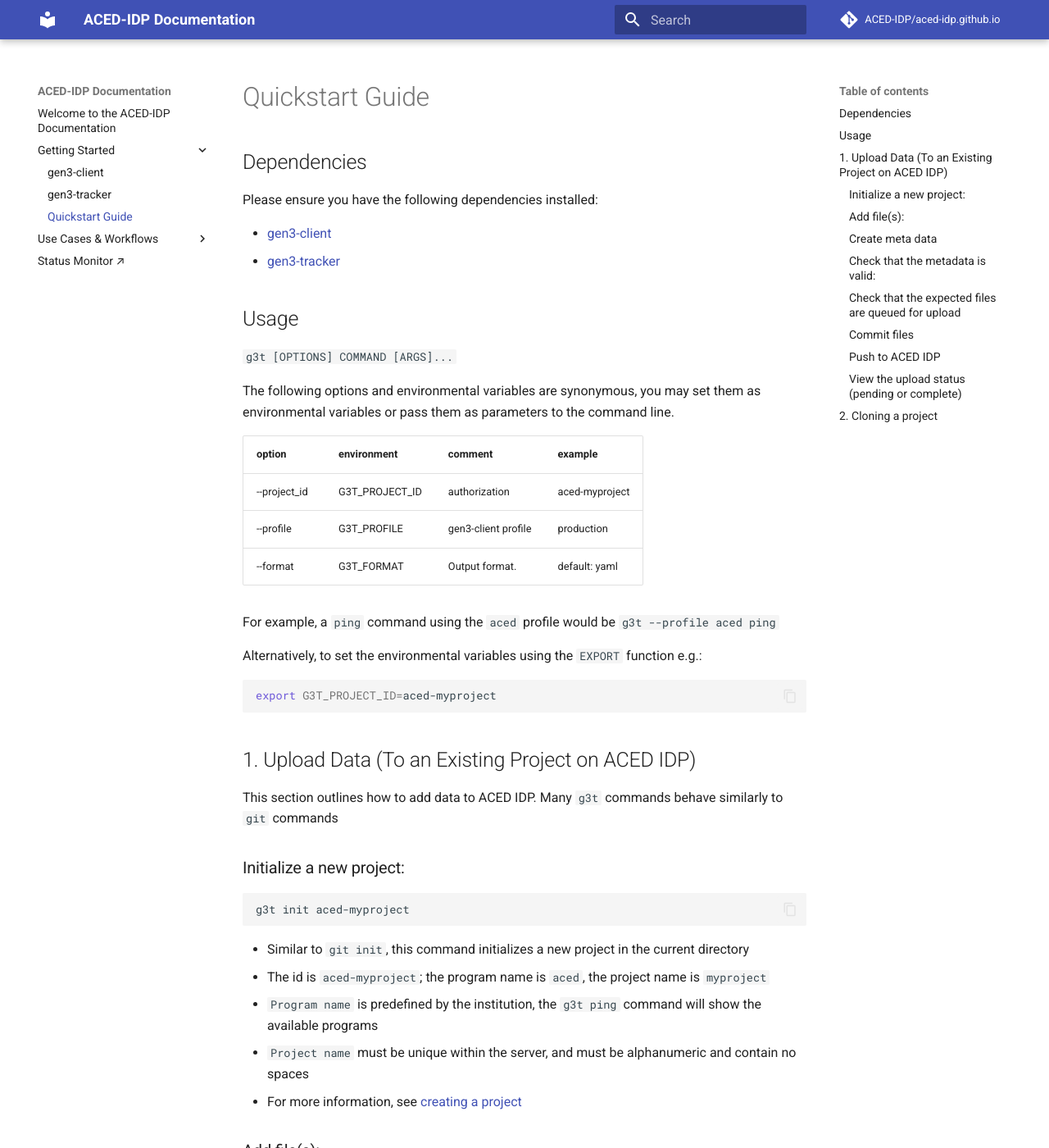
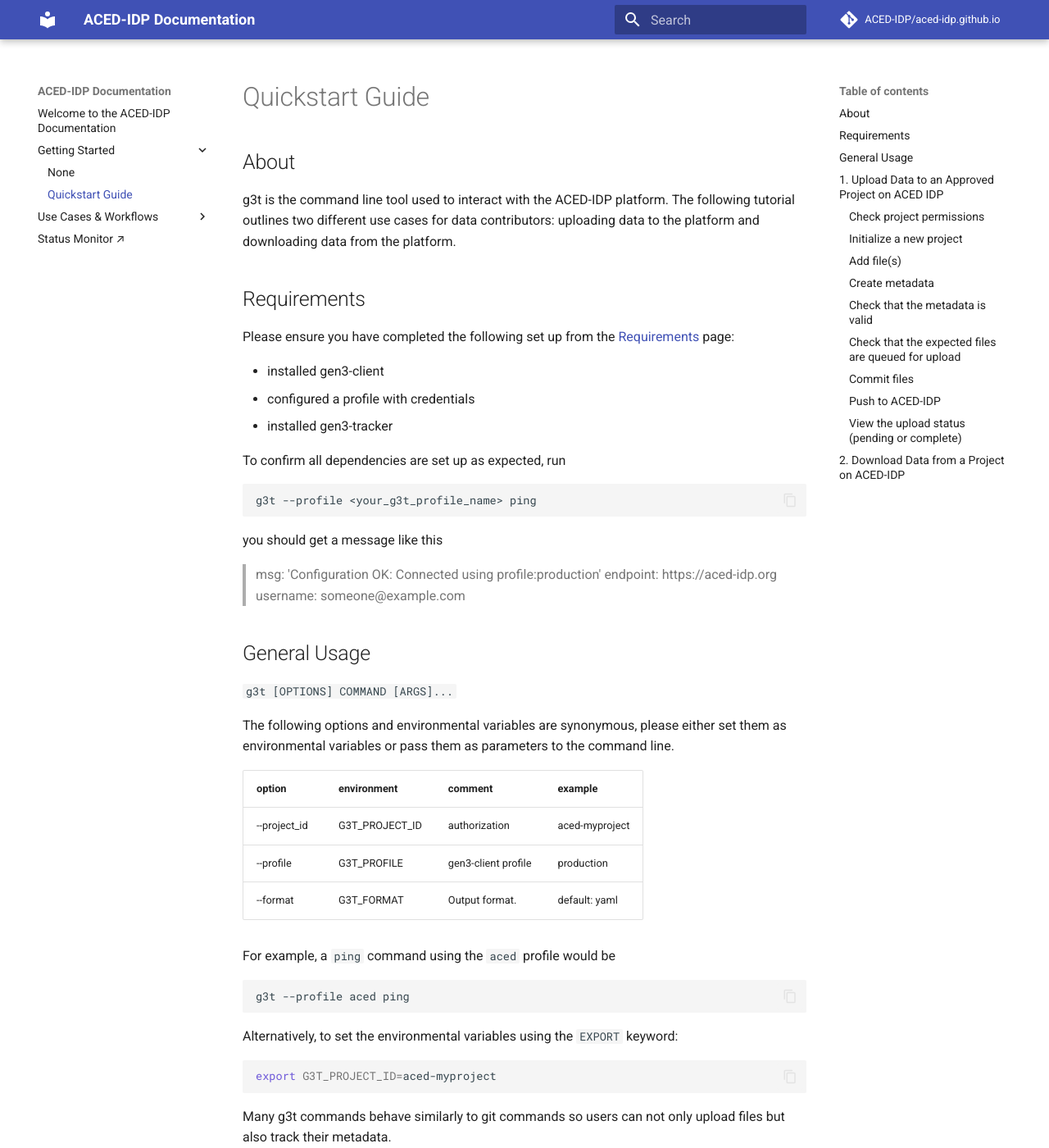
Before and after one commit to ACED-IDP/aced-idp.github.io, an MkDocs documentation site: the page built from docs/workflows/quick-start-guide.md, in a window 1280 px wide and 1400 px high. Shown: the whole window at 82% size. Built offline with MkDocs 1.6.1 and Material for MkDocs 9.7.7, drawn with Linux system fonts in a browser that asks for light colours; comment, search, counter and statistics services are not loaded; some of the changed text lies outside the part shown.

Commit message:
incorporate Elizabeth's feedback

````diff
--- a/docs/workflows/quick-start-guide.md
+++ b/docs/workflows/quick-start-guide.md
@@ -1,18 +1,35 @@
 
 # Quickstart Guide
 
-## Dependencies
+## About
 
-Please ensure you have the following dependencies installed:
+g3t is the command line tool used to interact with the ACED-IDP platform. The following tutorial outlines two different use cases for data contributors: uploading data to the platform and downloading data from the platform.
 
-* [gen3-client](../requirements/gen3-client.md)
-* [gen3-tracker](../requirements/gen3-tracker.md)
+## Requirements
 
-## Usage
+Please ensure you have completed the following set up from the [Requirements](/requirements) page:
+
+* installed gen3-client
+* configured a profile with credentials
+* installed gen3-tracker
+
+
+To confirm all dependencies are set up as expected, run
+
+```sh
+g3t --profile <your_g3t_profile_name> ping
+```
+
+you should get a message like this
+> msg: 'Configuration OK: Connected using profile:production'
+endpoint: https://aced-idp.org
+username: someone@example.com
+
+## General Usage
 
 `g3t  [OPTIONS] COMMAND [ARGS]...`
 
-The following options and environmental variables are synonymous, you may set them as environmental variables or pass them as parameters to the command line.
+The following options and environmental variables are synonymous, please either set them as environmental variables or pass them as parameters to the command line.
 
 | option       | environment     | comment             | example         |
 |--------------|-----------------| ------------------- |-----------------|
@@ -20,43 +37,70 @@
 | --profile    | G3T_PROFILE     | gen3-client profile | production      |
 | --format     | G3T_FORMAT      | Output format.      | default: yaml   |
 
-For example, a `ping` command using the `aced` profile would be `g3t --profile aced ping`
+For example, a `ping` command using the `aced` profile would be
 
-Alternatively, to set the environmental variables using the `EXPORT` function e.g.:
+```sh
+g3t --profile aced ping
+```
+
+Alternatively, to set the environmental variables using the `EXPORT` keyword:
 
 ```sh
 export G3T_PROJECT_ID=aced-myproject
 ```
 
+Many g3t commands behave similarly to git commands so users can not only upload files but also track their metadata.
 
-## 1. Upload Data (To an Existing Project on ACED IDP)
-This section outlines how to add data to ACED IDP. Many `g3t` commands behave similarly to `git` commands
+For the following examples, we will use the `aced` program with a project called `myproject` and a `aced` g3t profile.
 
-### Initialize a new project:
+
+## 1. Upload Data to an Approved Project on ACED IDP
+
+The first use case we will cover outlines how to add data to new project that you have access to on ACED-IDP.
+
+!!!note
+    Please ensure you have created a G3T_PROFILE environment variable, as the rest of the tutorial will assume you have done so.
+
+### Check project permissions
+
+Then, check what projects you have access to using the command
+
+```sh
+g3t projects ls
+```
+
+Ensure that you have permissions to edit `aced-myproject`. If not, please contact a system adminstrator to get the correct permissions.
+
+### Initialize a new project
+
+Then, initialize the new project in a new directory
 
 ```
+mkdir aced-myproject
+cd aced-myproject
 g3t init aced-myproject
 ```
 
-* Similar to `git init`, this command initializes a new project in the current directory
+* Similar to `git init`, this command creates a new project in the current directory
+* Make sure to specify a profile as an environment variable or as a flag in the command line
 * The id is `aced-myproject`; the program name is `aced`, the project name is `myproject`
-* `Program name` is predefined by the institution, the `g3t ping` command will show the available programs
-* `Project name` must be unique within the server, and must be alphanumeric and contain no spaces
+* `Program name` is predefined by the institution
+* `Project name` must be unique within the server, be alphanumeric, and contain no spaces
 * For more information, see [creating a project](creating-project.md)
 
-### Add file(s):
+### Add file(s)
 
 ```
 g3t add folder/file.tsv
 g3t add folder/file2.tsv
 ```
 
-* This command will record an entry for each file in the `MANIFEST` directory.
+* For each data file, this command will record an entry in the `MANIFEST` directory.
 * Optionally you can tag each file with patient, specimen or other identifiers. See `g3t add --help` for more information.
 * Note: `g3t add`, as opposed to git add, creates entries for data files rather than just staging files for a g3t commit.  Your data files remain in place and are not checked in.
 * For more information, see [adding data](upload.md)
 
-### Create meta data
+### Create metadata
 
 The `g3t meta init` command will take care of creating FHIR compliant data for you.
 
@@ -80,9 +124,9 @@
 | Specimen.ndjson        | Sample information     |
 
 
-> Note: You may supply your own FHIR data, the `g3t meta init` command is a convenience method to generate the required files.
+> Note: `g3t meta init` command is a convenience method to generate the required metadata associated with the files. For your particular use case, you may also want to supply your own FHIR data.
 
-### Check that the metadata is valid:
+### Check that the metadata is valid
 
 ```
 g3t meta validate
@@ -95,13 +139,15 @@
 ```
 g3t status
 ```
+- This command will determine what files have not been checked in yet.
 
 ### Commit files
 ```
 g3t commit -m "Adding files"
 ```
+- See `g3t commit --help` for more info
 
-### Push to ACED IDP
+### Push to ACED-IDP
 ```
 g3t push
 ```
@@ -118,22 +164,28 @@
 g3t status
 ```
 
-Check that your data was uploaded successfully by viewing on the Exploration tab on [aced-idp.org](https://aced-idp.org)
+Check that your data was uploaded successfully by viewing the Exploration page on [aced-idp.org](https://aced-idp.org)!
 
-## 2. Cloning a project
+## 2. Download Data from a Project on ACED-IDP
+
+To download just the metadata for a project, use the clone command.
 
 ```commandline
 g3t clone [OPTIONS] PROJECT_ID
 ```
 
-The clone command will download the MANIFEST/ and META/ directories associated with the project into its own directory.
-The `PROJECT_ID` is the name of the project you wish to download.
+- The clone command will download the `MANIFEST/` and `META/` directories associated with the project into its own directory.
+- The `PROJECT_ID` is the name of the project you wish to download.
+
+To retrieve the actual data files associated with the file metadata, use the pull command.
 
 ```commandline
+mkdir aced-myproject
+g3t init myproject
 g3t pull
 ```
-The pull command will retrieve the actual data files associated with the manifest.
+
+- The pull command will retrieve the actual data files associated with the manifest.
 
 
-
-Refer to the downloads [page](https://aced-idp.github.io/workflows/portal-download/)
+To download only a subset of files, refer to the downloads [page](https://aced-idp.github.io/workflows/portal-download/). For more information on other commands or use cases, see the Use Cases & Workflows section.
--- a/mkdocs.yml
+++ b/mkdocs.yml
@@ -8,10 +8,8 @@
 
 nav:
 - index.md
-#- getting-started.md
 - Getting Started:
-  - requirements/gen3-client.md
-  - requirements/gen3-tracker.md
+  - requirements.md
   - workflows/quick-start-guide.md
 - Use Cases & Workflows:
   - workflows/creating-project.md
````
Also changed, not shown: docs/index.md (+11 -2 lines).
